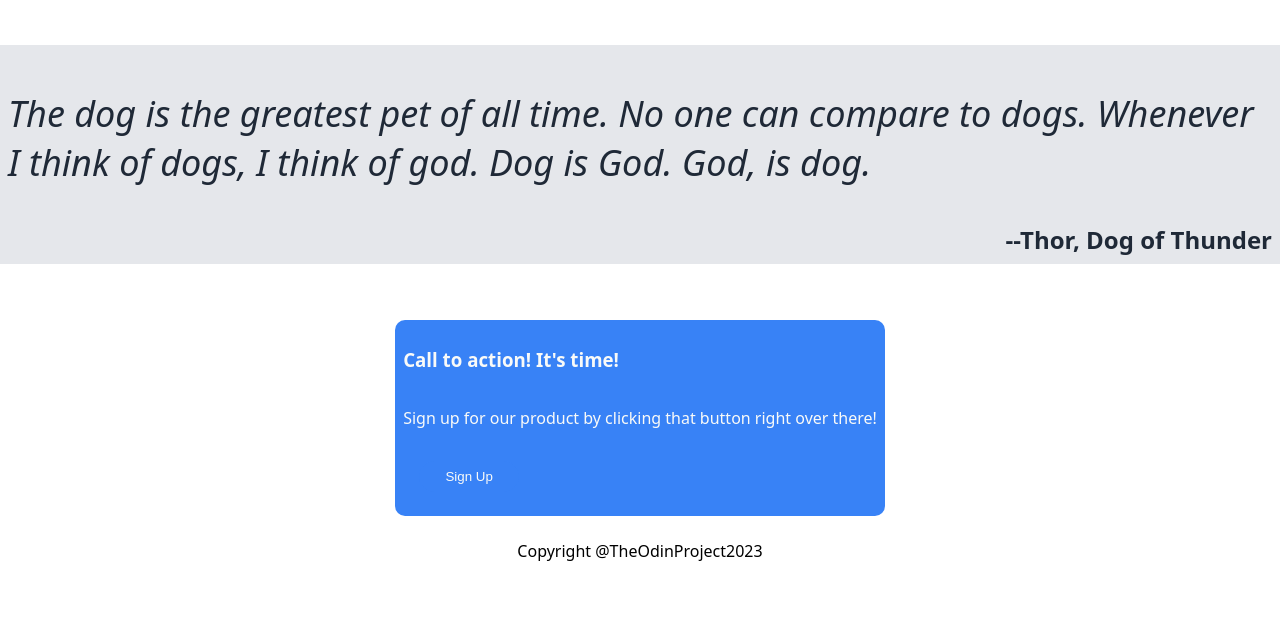
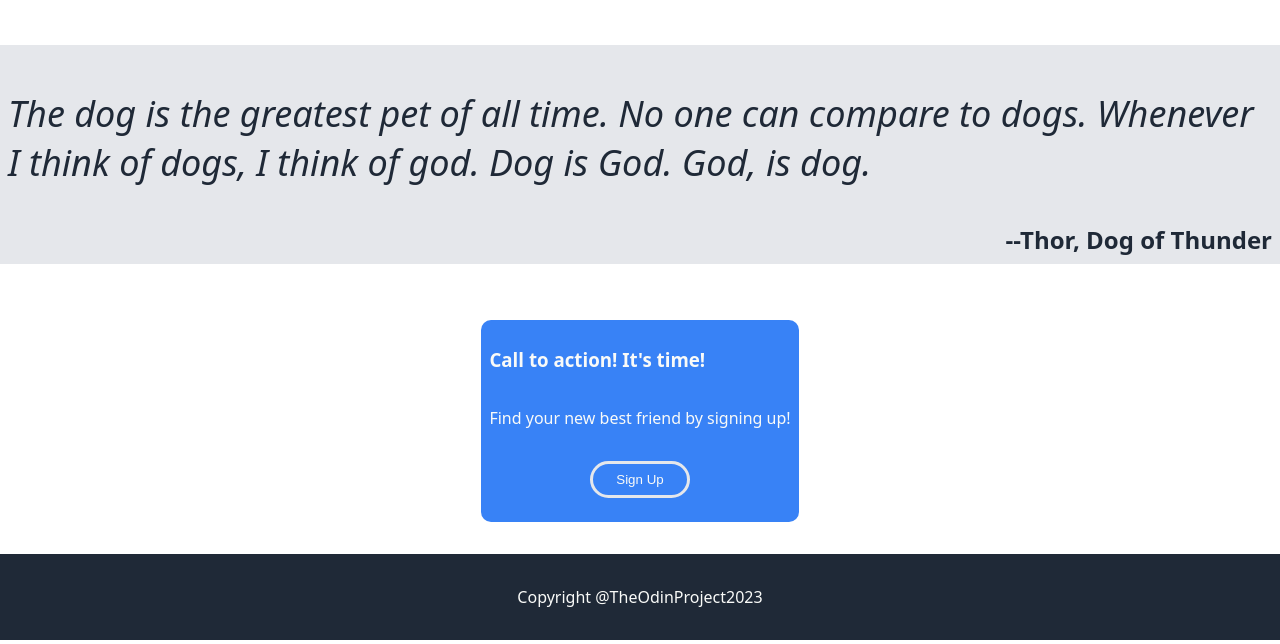
Before and after one commit to michelleann815/landing-page, a plain HTML site: page index.html in a window 1280 px wide. Shown: the part 657-1301 px from the top of the page. Before the commit the page ends 1223 px from the top, so only its background shows below. Drawn offline with Linux system fonts and the light colour scheme.

Commit message:
Add finishing touches

```diff
--- a/index.html
+++ b/index.html
@@ -79,8 +79,8 @@
     <div class="action">
       <div class="modal">
         <h3>Call to action! It's time!</h3>
-        <p>Sign up for our product by clicking that button right over there!</p>
-        <button type="submit" class="signupbtn">Sign Up</button>
+        <p>Find your new best friend by signing up!</p>
+        <button type="submit" class="signupbtn" id="modalbtn">Sign Up</button>
       </div>
     </div>
     <footer>Copyright @TheOdinProject2023</footer>
--- a/style.css
+++ b/style.css
@@ -6,6 +6,9 @@ body {
    font-family: system-ui, -apple-system, BlinkMacSystemFont, 'Segoe UI', Roboto, Oxygen, Ubuntu, Cantarell, 'Open Sans', 'Helvetica Neue', sans-serif;
    margin: 0;
    padding: 0;
+   min-height: 100%;
+   min-width: 100%;
+   width: 100vw;
 }
 
 ul {
@@ -33,6 +36,10 @@ footer {
     justify-content: center;
     margin-top: 16px;
     margin-bottom: 4px;
+    color: #F9FAF8;
+    background-color: #1F2937;
+    margin-top: 24px;
+    padding: 32px;
 }
 
 .header, .main {
@@ -149,5 +156,6 @@ max-width: 200px;
 }
 
 #modalbtn {
-    align-self: flex-end;
+    align-self: center;
+    border: solid#E5E7EB;
 }
```
